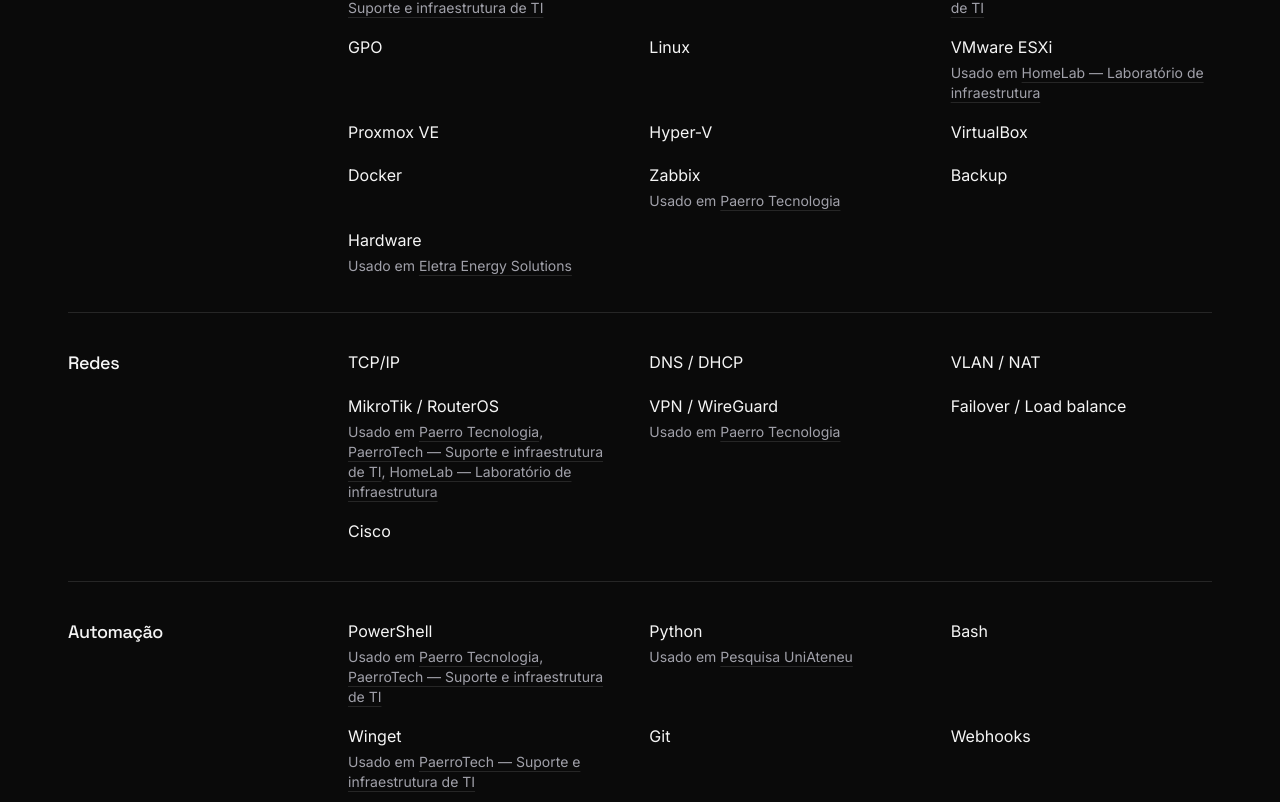
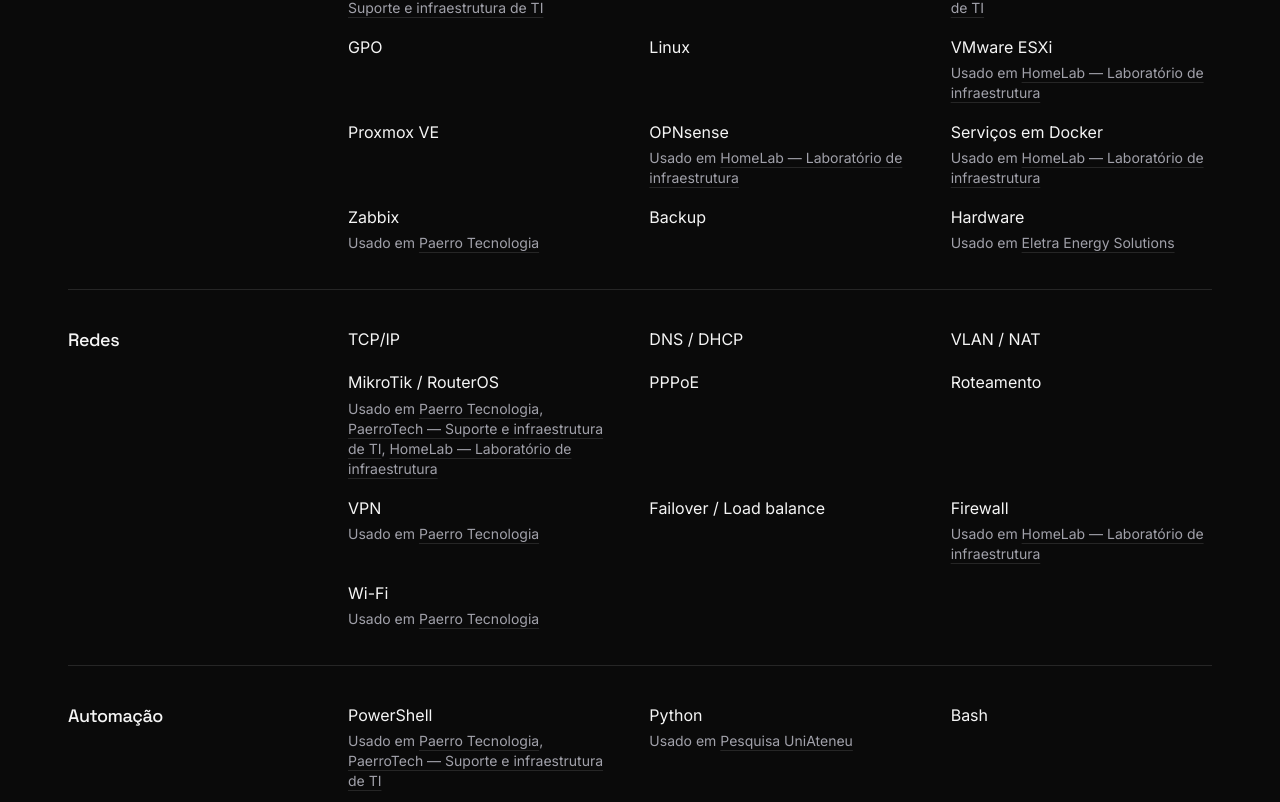
Before and after one commit to Forevit/NewPortifolio, a Next.js app: page /sobre in a window 1280 px wide. Shown: the part 2218-3020 px from the top of the page. Built offline with nearby package versions, Linux system fonts and the light colour scheme.

Commit message:
Update technology items in technologies.ts

```diff
--- a/content/technologies.ts
+++ b/content/technologies.ts
@@ -20,9 +20,8 @@
       { name: "Linux" },
       { name: "VMware ESXi", match: ["VMware ESXi"] },
       { name: "Proxmox VE" },
-      { name: "Hyper-V" },
-      { name: "VirtualBox" },
-      { name: "Docker" },
+      { name: "OPNsense", match: ["OPNsense"] },
+      { name: "Serviços em Docker", match: ["Docker"] },
       { name: "Zabbix", match: ["Zabbix"] },
       { name: "Backup" },
       { name: "Hardware", match: ["Hardware"] },
@@ -35,9 +34,12 @@
       { name: "DNS / DHCP" },
       { name: "VLAN / NAT" },
       { name: "MikroTik / RouterOS", match: ["MikroTik", "RouterOS v6/v7"] },
-      { name: "VPN / WireGuard", match: ["WireGuard"] },
+      { name: "PPPoE" },
+      { name: "Roteamento" },
+      { name: "VPN", match: ["WireGuard"] },
       { name: "Failover / Load balance", match: ["Redes WAN"] },
-      { name: "Cisco" },
+      { name: "Firewall", match: ["Firewall", "OPNsense"] },
+      { name: "Wi-Fi", match: ["Wi-Fi"] },
     ],
   },
   {
@@ -46,7 +48,6 @@
       { name: "PowerShell", match: ["PowerShell"] },
       { name: "Python", match: ["Python"] },
       { name: "Bash" },
-      { name: "Winget", match: ["Winget"] },
       { name: "Git" },
       { name: "Webhooks" },
       { name: "n8n" },
@@ -57,7 +58,7 @@
     items: [
       { name: "Fundamentos de Cybersecurity" },
       { name: "Firewall", match: ["Firewall"] },
-      { name: "OPNsense / pfSense" },
+      { name: "pfSense" },
       { name: "Hardening" },
       { name: "Controle de acesso", match: ["HikCentral"] },
       { name: "Monitoramento", match: ["Zabbix"] },
```
